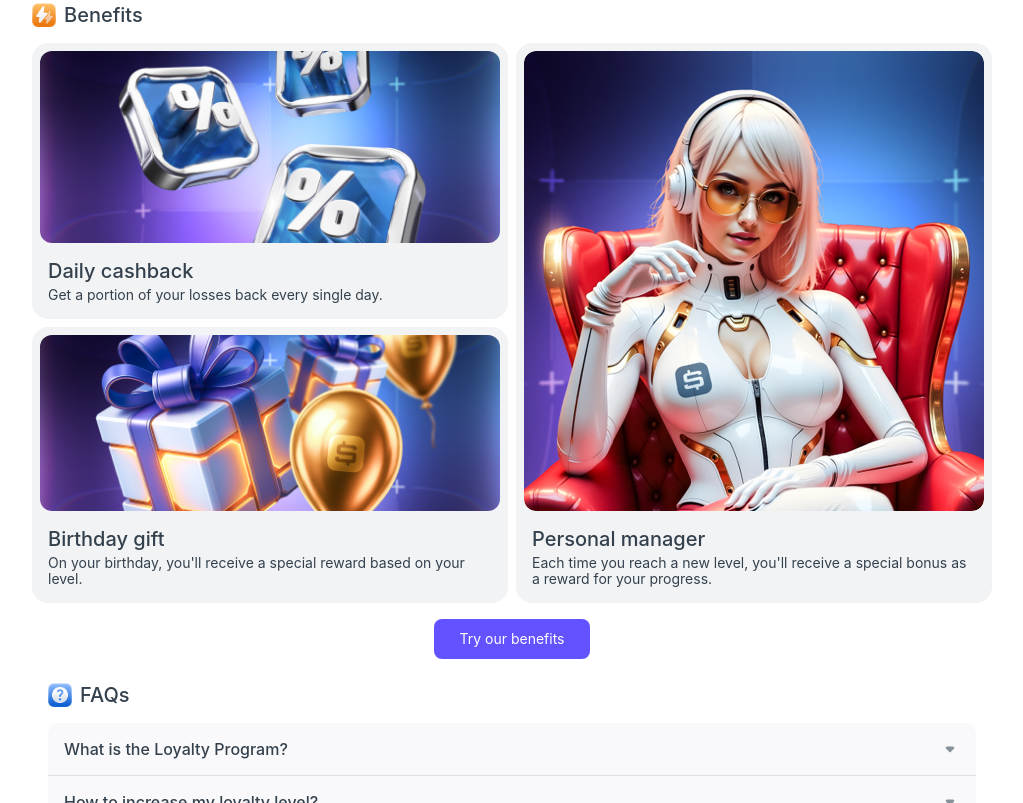
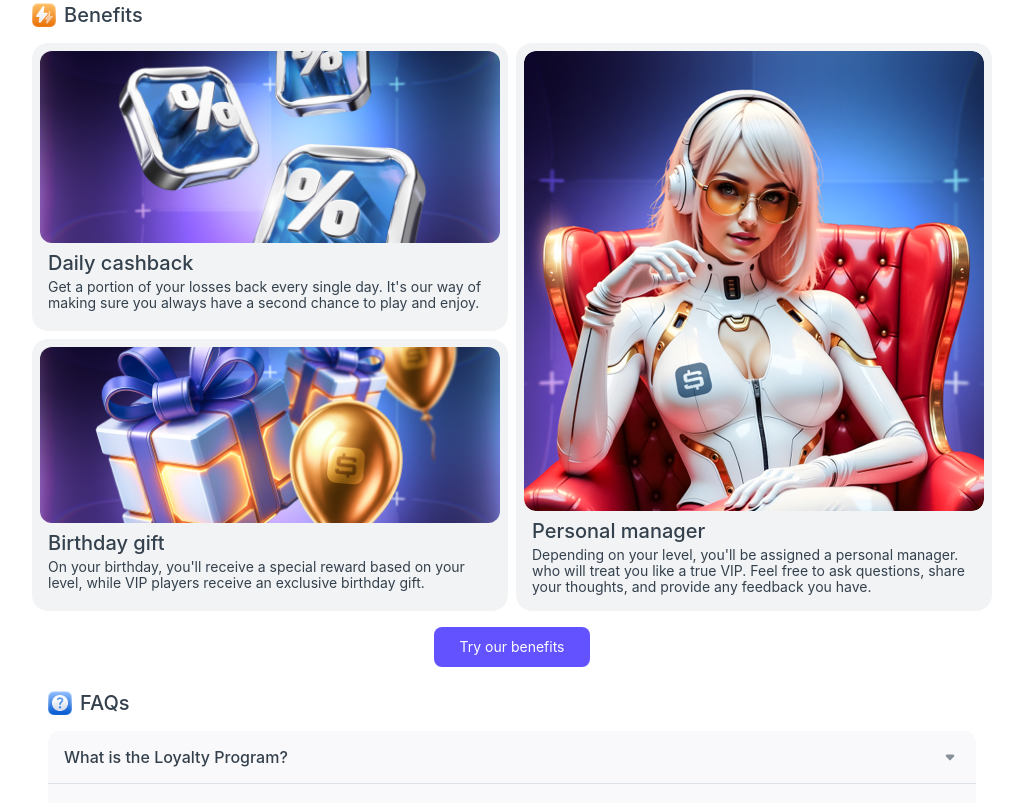
Before and after one commit to LidiiaChyrnyshuk/ws_loyalty, a plain HTML site: page index.html in a window 1280 px wide. Shown: the part 507-1310 px from the top of the page, without its empty margins (128-1151 px from the left). Drawn offline with Linux system fonts and the light colour scheme; a web font is replaced by a local one.

Commit message:
update benefits

```diff
--- a/index.html
+++ b/index.html
@@ -257,7 +257,7 @@
 					gap: 24px;
 				}
 			}
-			/* -----hero---- */
+			/* ----- hero ---- */
 			.loyalty_page_hero {
 				width: 100%;
 			}
@@ -303,7 +303,7 @@
 				color: var(--greyDarkColor);
 			}
 
-			/* -----slider */
+			/* ----- slider -------- */
 			.loyalty_page_level {
 				width: 100%;
 				height: 382px;
@@ -370,7 +370,7 @@
 					max-width: 156px;
 				}
 			}
-			/* -----benefits */
+			/* -------- benefits --------- */
 			.loyalty_page_benefits {
 				width: 100%;
 			}
@@ -410,7 +410,7 @@
 			.loyalty_page_benefits_list {
 				display: grid;
 				grid-template-columns: 1fr;
-				grid-template-rows: repeat(3, 1fr);
+				/* grid-template-rows: repeat(3, 1fr); */
 				grid-row-gap: 8px;
 				margin-bottom: 12px;
 			}
@@ -418,7 +418,8 @@
 				.loyalty_page_benefits_list {
 					display: grid;
 					grid-template-columns: repeat(2, 1fr);
-					grid-template-rows: repeat(2, 1fr);
+					/* grid-template-rows: repeat(2, 1fr); */
+					grid-auto-rows: auto;
 					grid-column-gap: 8px;
 					grid-row-gap: 8px;
 					margin-bottom: 16px;
@@ -435,15 +436,21 @@
 			}
 			.loyalty_page_benefits_item {
 				width: 100%;
-				height: 260px;
+				/* height: 260px; */
 				padding: 8px;
 				border-radius: 16px;
 				background-color: var(--greyLightColor) !important;
 			}
+			/* .item-1 {
+					height: 292px;
+				}
+				.item-2 {
+					height: 276px;
+				}
 			.item-3 {
-				height: 276px;
-			}
-			@media screen and (min-width: 960px) {
+				height: 308px;
+			} */
+/* 			@media screen and (min-width: 960px) {
 				.item-1 {
 					height: 276px;
 				}
@@ -453,7 +460,7 @@
 				.item-3 {
 					height: 560px;
 				}
-			}
+			} */
 			.loyalty_page_benefits_item_img_wrap {
 				width: 100%;
 				height: 160px;
@@ -493,7 +500,7 @@
 				}
 			}
 			.loyalty_page_benefits_item_text_wrap {
-				padding: 8px;
+				padding: 0 8px 8px 8px;
 			}
 			.loyalty_page_benefits_item_title {
 				font-family: Stolzl, Inter, -apple-system, BlinkMacSystemFont, Segoe UI,
@@ -514,14 +521,9 @@
 				line-height: 16px !important;
 				font-weight: 400 !important;
 				color: var(--greyDarkColor) !important;
-				padding-right: 30px;
 				margin: 0 !important;
 			}
-			@media screen and (min-width:960px) {
-				.loyalty_page_benefits_item_text {
-					padding-right: 0;
-				}
-			}
+
 			.loyalty_page_benefits_button_wrap {
 				width: 100%;
 			}
@@ -564,7 +566,7 @@
 				}
 			}
 
-			/* -----quastions */
+			/* ----- quastions ------ */
 			.loyalty_page_question {
 				width: 100%;
 			}
@@ -777,7 +779,9 @@
 											Daily cashback
 										</div>
 										<div class="loyalty_page_benefits_item_text">
-											Get a portion of your losses back every single day.
+											Get a portion of your losses back every single day. It's
+											our way of making sure you always have a second chance to
+											play and enjoy.
 										</div>
 									</div>
 								</li>
@@ -795,7 +799,8 @@
 										</div>
 										<div class="loyalty_page_benefits_item_text">
 											On your birthday, you'll receive a special reward based on
-											your level.
+											your level, while VIP players receive an exclusive
+											birthday gift.
 										</div>
 									</div>
 								</li>
@@ -816,10 +821,12 @@
 										<div class="loyalty_page_benefits_item_title">
 											Personal manager
 										</div>
-										<p class="loyalty_page_benefits_item_text">
-											Each time you reach a new level, you'll receive a special
-											bonus as a reward for your progress.
-										</p>
+										<div class="loyalty_page_benefits_item_text">
+											Depending on your level, you'll be assigned a personal
+											manager. who will treat you like a true VIP. Feel free to
+											ask questions, share your thoughts, and provide any
+											feedback you have.
+										</div>
 									</div>
 								</li>
 							</ul>
@@ -878,12 +885,15 @@
 
 									Where:<br />
 
-									Bet Wager - a coefficient that depends on the type of game you
-									are playing. Exchange Rate - the current actual rate of 1
-									WEFT. You can view all Bet Wagers in the Play to Earn section
-									on the Analytics page. For example, to earn 1 point at Slots
-									you need to bet ~15 USDT, in Live Games ~150 USDT. The more
-									points you collect, the higher your loyalty level becomes.
+									◦ Bet Wager - a coefficient that depends on the type of game
+									you are playing.<br />
+									◦ Exchange Rate - the current actual rate of 1 WEFT.<br />
+									You can view all Bet Wagers in the Play to Earn section on the
+									Analytics page.<br />
+									For example, to earn 1 point at Slots you need to bet ~15
+									USDT, in Live Games ~150 USDT.<br />
+									The more points you collect, the higher your loyalty level
+									becomes.
 								</div>
 							</details>
 
```
